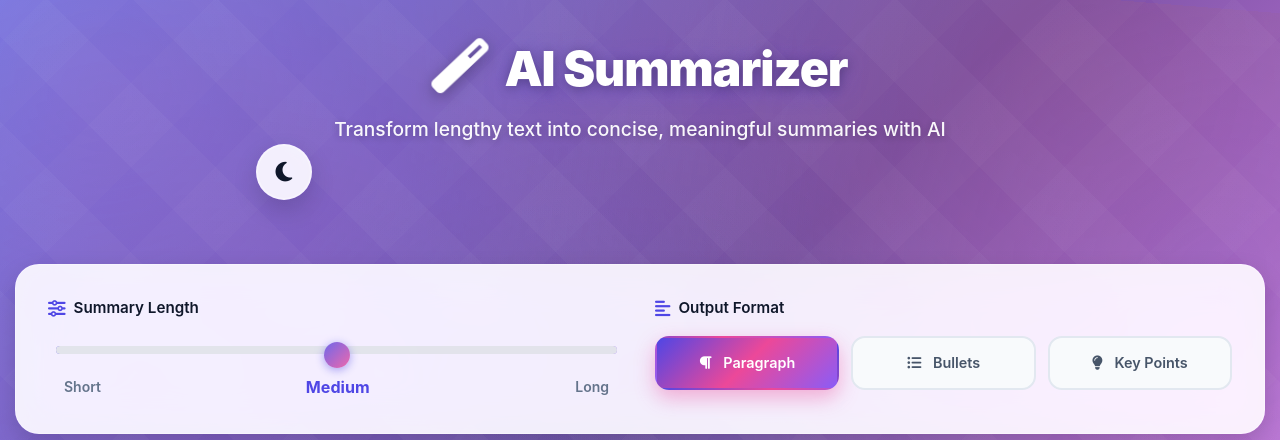
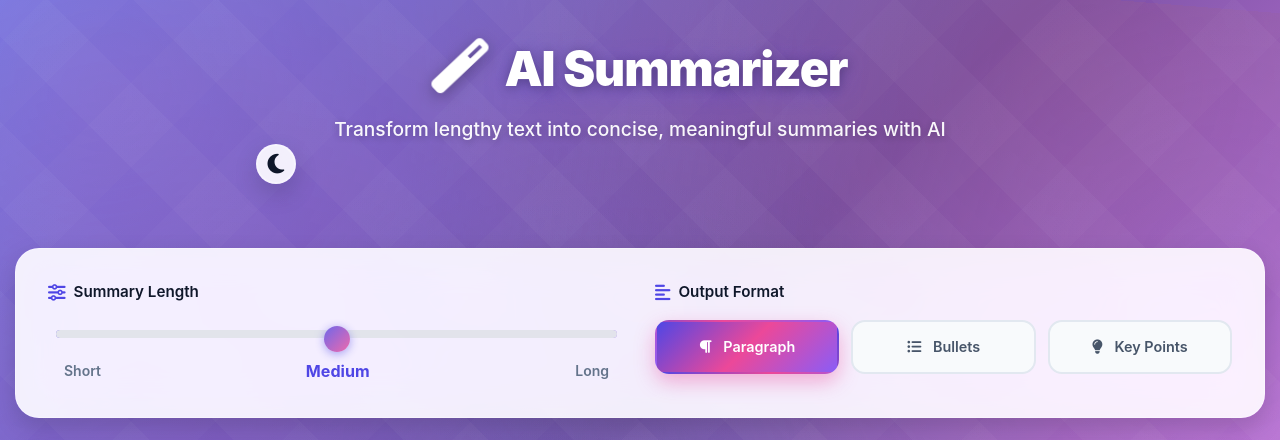
Before and after one commit to Robu71111/summarize.ai, a Flask app: page / in a window 1280 px wide. Shown: the top 440 px of the page. Run offline with Flask 3, Linux system fonts and the light colour scheme.

Commit message:
minor changes

```diff
--- a/static/css/styles.css
+++ b/static/css/styles.css
@@ -241,8 +241,8 @@ body::after {
   background: var(--glass-bg);
   backdrop-filter: blur(20px) saturate(180%);
   border: 2px solid var(--glass-border);
-  width: 56px;
-  height: 56px;
+  width: 40px;
+  height: 40px;
   border-radius: 50%;
   display: flex;
   align-items: center;
```
